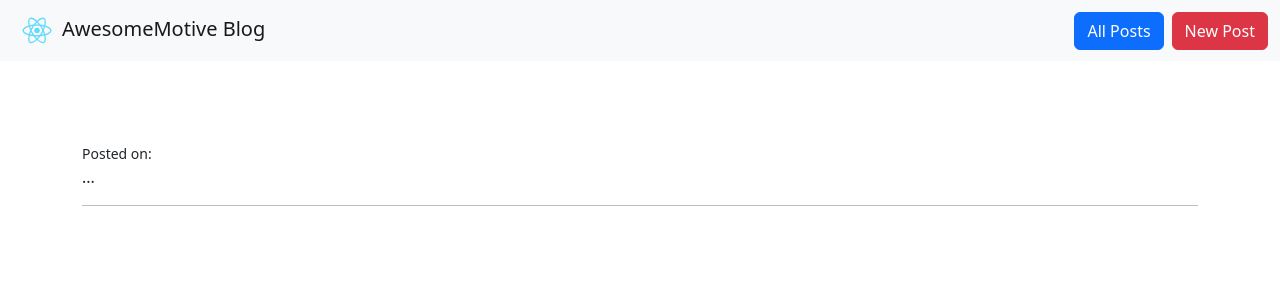
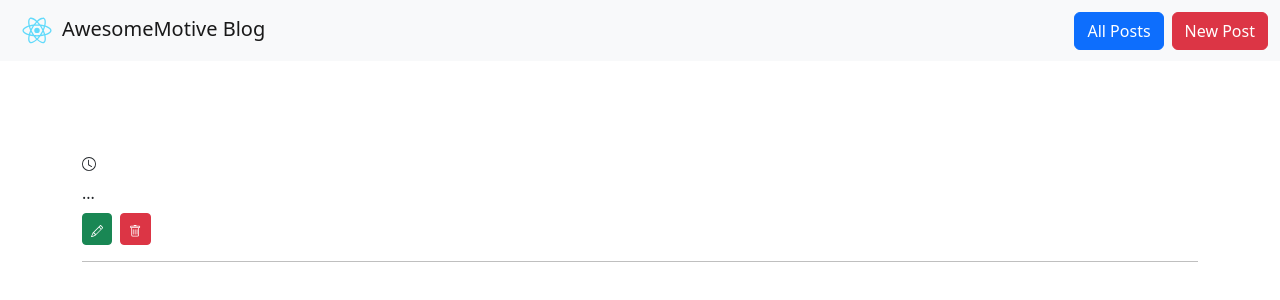
Before and after one commit to shahzaib91/amreactjs, a React (Create React App) app: page / in a window 1280 px wide. Shown: the top 300 px of the page. Built offline with nearby package versions, Linux system fonts and the light colour scheme.

Commit message:
Article item template

```diff
--- a/src/components/ArticleItem.jsx
+++ b/src/components/ArticleItem.jsx
@@ -1,14 +1,21 @@
 import React from 'react'
 import PropTypes from 'prop-types';
+import { Clock, Pencil, Trash } from 'react-bootstrap-icons';
+import { Link } from 'react-router-dom';
+
 
 export default function ArticleItem({title, content, timestamp}) {
   return (
-    <>
-        <h3>{title.toUpperCase()}</h3>
-        <small>Posted on: {timestamp}</small>
-        <p>{content.substr(1,100)+"..."}</p>
-        <hr style={{color:"#000"}} />
-    </>
+    <div className="row">
+        <div className="col-md-12">
+            <h3>{title.toUpperCase()}</h3>
+            <small><Clock /> {timestamp}</small>
+            <p className="my-2">{content.substr(0,180)+"..."}</p>
+            <Link className='btn btn-success btn-sm' to="/editPost"><small><Pencil /></small></Link>
+            <Link className='btn btn-danger  btn-sm mx-2' to="/editPost"><small><Trash /></small></Link>
+            <hr style={{color:"#000"}} />
+        </div>
+    </div>
   )
 }
 
```
